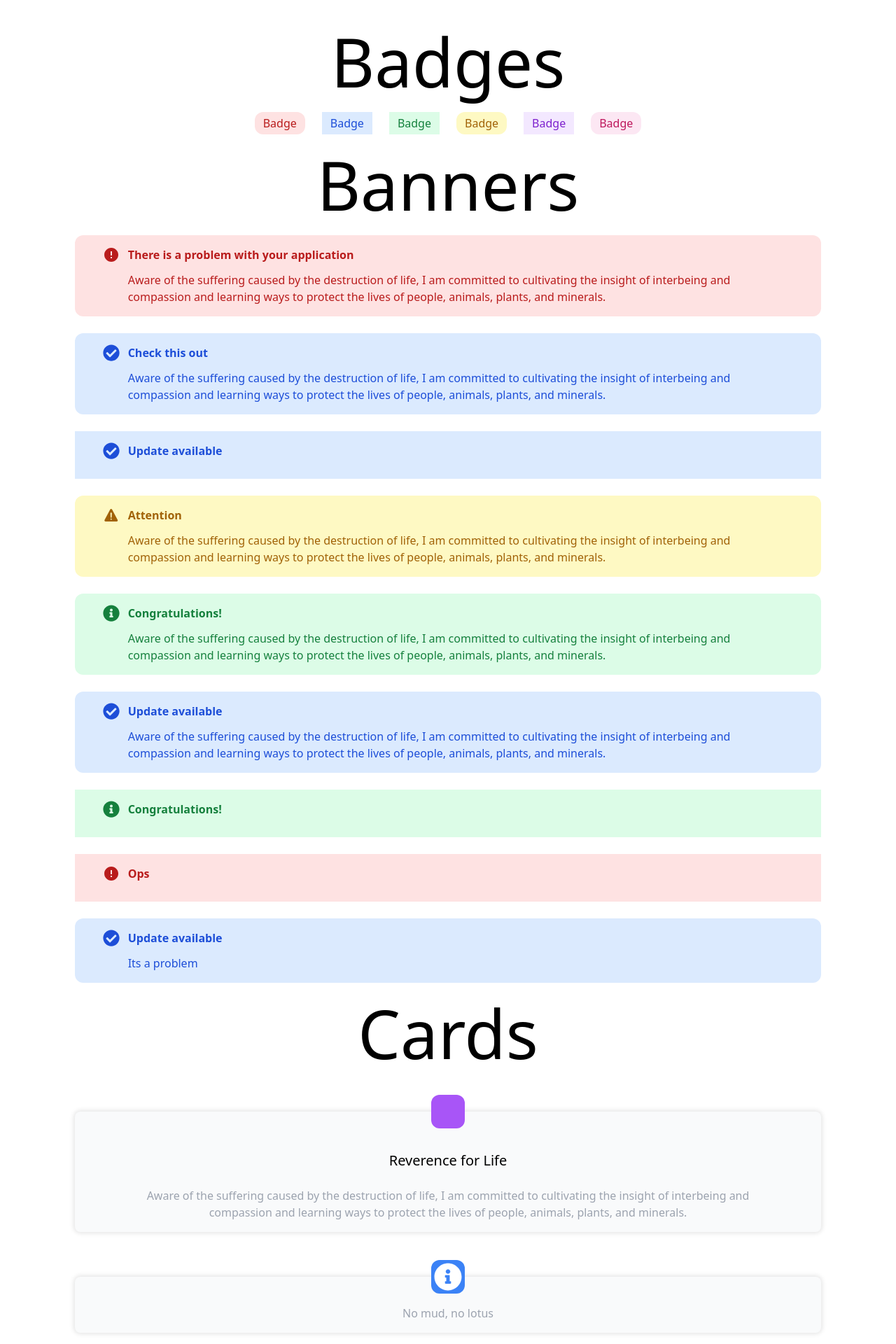
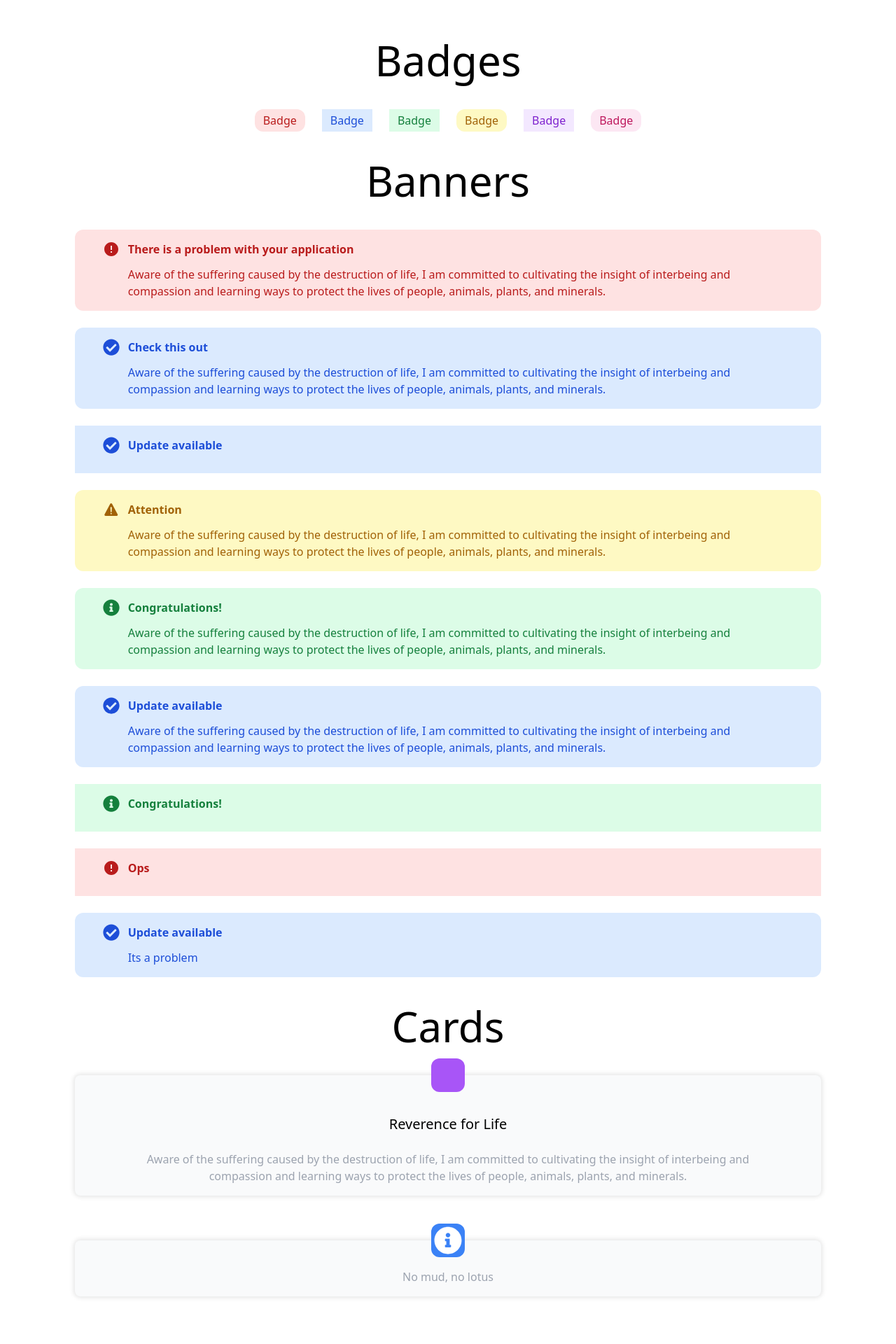
Before and after one commit to lassounski/react-components, a React (Vite) app: page / in a window 1280 px wide. Shown: the top 1920 px of the page at 70% size. After the commit the page ends 1892 px from the top, so only its background shows below. Built offline with nearby package versions, Linux system fonts and the light colour scheme; some icons are missing.

Commit message:
adjusting main page

```diff
--- a/App.jsx
+++ b/App.jsx
@@ -10,7 +10,7 @@ function App() {
   return (
     <div className="flex justify-center items-center gap-6 flex-col mx-auto w-10/12 my-10">
 
-      <p className="text-8xl">Badges</p>
+      <p className="text-6xl m-4">Badges</p>
       <div className="flex flex-col justify-between gap-6 md:flex-wrap md:flex-row">
         <Badge color="red" shape="pill">Badge</Badge>
         <Badge color="blue" shape="square">Badge</Badge>
@@ -20,7 +20,7 @@ function App() {
         <Badge color="pink" shape="pill">Badge</Badge>
       </div>
 
-      <p className="text-8xl">Banners</p>
+      <p className="text-6xl m-4">Banners</p>
       <div className="flex flex-col justify-center gap-6 md:flex-wrap md:flex-row">
         <Banner type="error" >Aware of the suffering caused by the destruction of life, I am committed to cultivating the insight of interbeing and compassion and learning ways to protect the lives of people, animals, plants, and minerals.</Banner>
         <Banner type="neutral" title="Check this out">Aware of the suffering caused by the destruction of life, I am committed to cultivating the insight of interbeing and compassion and learning ways to protect the lives of people, animals, plants, and minerals.</Banner>
@@ -33,7 +33,7 @@ function App() {
         <Banner type="waring">Its a problem</Banner>
       </div>
 
-      <p className="text-8xl mb-10">Cards</p>
+      <p className="text-6xl m-4">Cards</p>
       <div className="flex flex-col justify-center gap-6 ">
         <Card title="Reverence for Life" icon={<PiFlowerLotusThin className="bg-purple-500"/>}>
           Aware of the suffering caused by the destruction of life, I am committed to cultivating the insight of interbeing and compassion and learning ways to protect the lives of people, animals, plants, and minerals.
```
